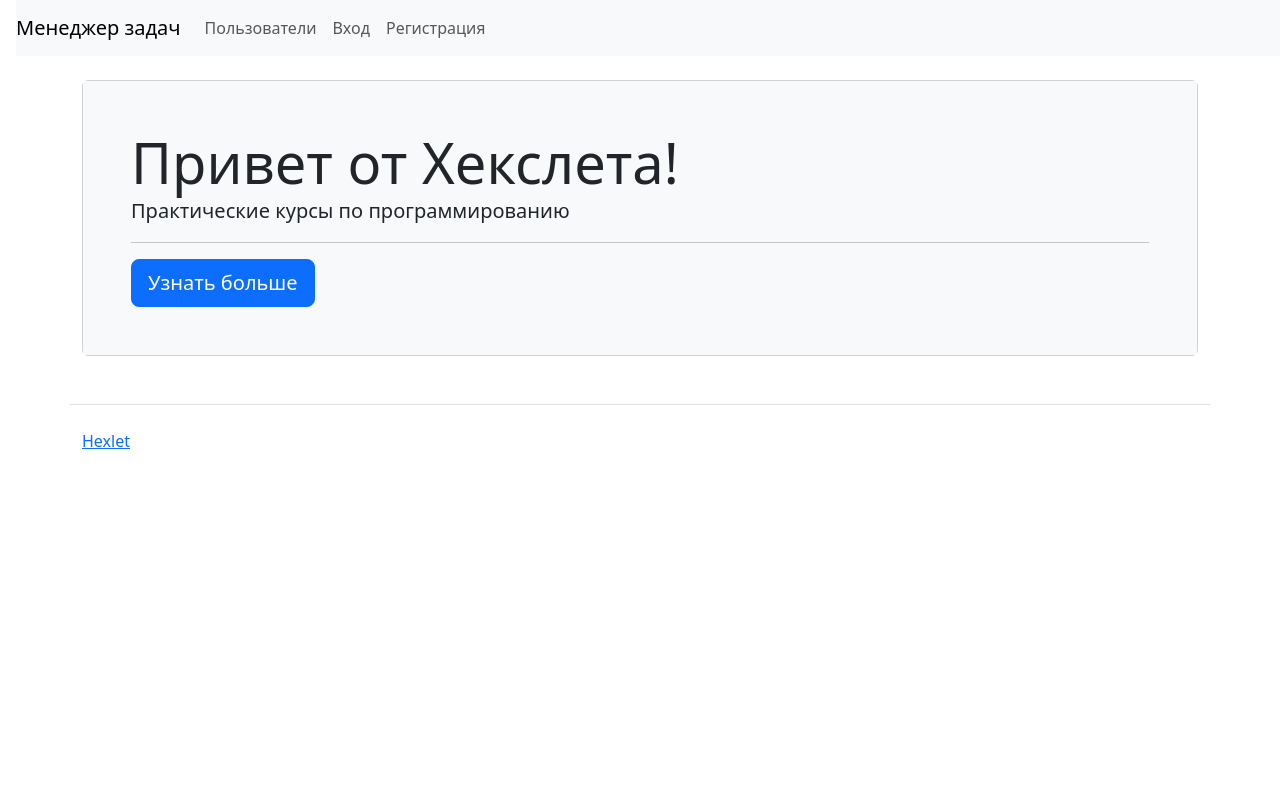
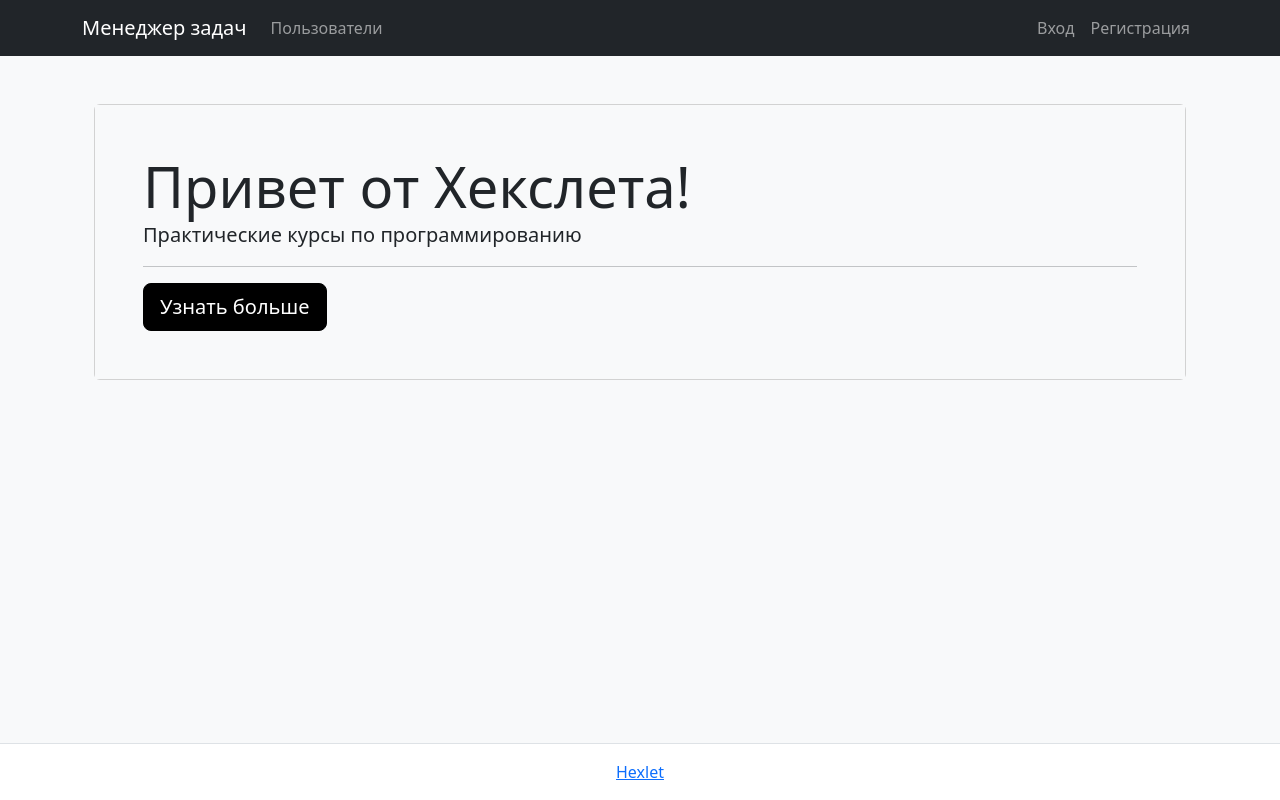
Before and after one commit to CheshireMug/python-project-52, a Django app: page / in a window 1280 px wide. Run offline with Django 5.2, Linux system fonts and the light colour scheme; parts of the project's set-up code (start-up, migrations or seed data) failed here and were passed over.

Commit message:
added design

```diff
--- /dev/null
+++ b/task_manager/static/css/custom.css
@@ -0,0 +1,15 @@
+.btn-primary {
+    background-color: #000;
+    border-color: #000;
+}
+
+.btn-primary:hover,
+.btn-primary:focus {
+    background-color: #222;
+    border-color: #222;
+}
+
+.btn-primary:active {
+    background-color: #111;
+    border-color: #111;
+}
--- a/task_manager/templates/base.html
+++ b/task_manager/templates/base.html
@@ -1,25 +1,35 @@
+{% load static %}
 <!DOCTYPE html>
-<html lang="en">
+<html lang="ru">
 <head>
     <meta charset="UTF-8">
-    <title>{% block title %}Менеджер задач Hexlet{% endblock %}</title>
-    <link href="https://cdn.jsdelivr.net/npm/bootstrap@5.3.8/dist/css/bootstrap.min.css" rel="stylesheet" crossorigin="anonymous">
+    <title>{% block title %}Менеджер задач{% endblock %}</title>
+
+    <link
+        href="https://cdn.jsdelivr.net/npm/bootstrap@5.3.2/dist/css/bootstrap.min.css"
+        rel="stylesheet"
+        crossorigin="anonymous"
+    >
+    <link rel="stylesheet" href="{% static 'css/custom.css' %}">
 </head>
-<body>
-<div id="navbar">
-    {% block navbar %}
-        {% if user.is_authenticated %}
-        <nav class="navbar navbar-expand-lg navbar-light bg-light ms-3">
+<body class="bg-light d-flex flex-column min-vh-100">
+
+<nav class="navbar navbar-expand-lg navbar-dark bg-dark">
+    <div class="container">
         <a class="navbar-brand" href="/">Менеджер задач</a>
-            <button class="navbar-toggler" data-bs-toggle="collapse" data-bs-target="#navbarToggleExternalContent">
+
+        <button class="navbar-toggler" type="button" data-bs-toggle="collapse"
+                data-bs-target="#navbarContent">
             <span class="navbar-toggler-icon"></span>
         </button>
-            <div class="collapse navbar-collapse" id="navbarToggleExternalContent">
-                <ul class="navbar-nav mr-auto">
+
+        <div class="collapse navbar-collapse" id="navbarContent">
+            <ul class="navbar-nav me-auto mb-2 mb-lg-0">
                 <li class="nav-item">
                     <a class="nav-link" href="/users/">Пользователи</a>
                 </li>
 
+                {% if user.is_authenticated %}
                     <li class="nav-item">
                         <a class="nav-link" href="/statuses/">Статусы</a>
                     </li>
@@ -29,59 +39,47 @@
                     <li class="nav-item">
                         <a class="nav-link" href="/tasks/">Задачи</a>
                     </li>
+                {% endif %}
+            </ul>
 
-                </ul>
             <ul class="navbar-nav">
-
-                    <form method="post" action="{% url 'logout' %}" class="d-inline">
+                {% if user.is_authenticated %}
+                    <li class="nav-item">
+                        <form method="post" action="{% url 'logout' %}">
                             {% csrf_token %}
-                    <button type="submit" class="btn btn-link nav-link" style="cursor:pointer;">
+                            <button class="btn btn-outline-light btn-sm">
                                 Выход
                             </button>
                         </form>
-
-                </ul>
-            </div>
-        </nav>
+                    </li>
                 {% else %}
-        <nav class="navbar navbar-expand-lg navbar-light bg-light ms-3">
-            <a class="navbar-brand" href="/">Менеджер задач</a>
-            <button class="navbar-toggler" data-bs-toggle="collapse" data-bs-target="#navbarToggleExternalContent">
-                <span class="navbar-toggler-icon"></span>
-            </button>
-            <div class="collapse navbar-collapse" id="navbarToggleExternalContent">
-                <ul class="navbar-nav mr-auto">
-                <li class="nav-item">
-                    <a class="nav-link" href="/users/">Пользователи</a>
-                </li>
-
-                </ul>
-                <ul class="navbar-nav">
-
                     <li class="nav-item">
                         <a class="nav-link" href="/login/">Вход</a>
                     </li>
                     <li class="nav-item">
                         <a class="nav-link" href="/users/create/">Регистрация</a>
                     </li>
-
+                {% endif %}
             </ul>
         </div>
+    </div>
 </nav>
-        {% endif %}
-    {% endblock %}
-</div>
-<div id="content">
+
+<main class="container py-4 flex-grow-1">
+
     {% block content %}{% endblock %}
-</div>
-<div id="footer">
-    {% block footer %}
-        <footer>
-            <div class="container my-5 pt-4 border-top">
-                <a target="_blank" href="https://ru.hexlet.io">Hexlet</a>
+</main>
+
+<footer class="border-top py-3 bg-white">
+    <div class="container text-center">
+        <a href="https://ru.hexlet.io" target="_blank">Hexlet</a>
     </div>
 </footer>
-    {% endblock %}
-</div>
+
+<script
+    src="https://cdn.jsdelivr.net/npm/bootstrap@5.3.2/dist/js/bootstrap.bundle.min.js"
+    crossorigin="anonymous">
+</script>
+
 </body>
 </html>
```
Lines whose indentation alone changed are shown as unchanged.
